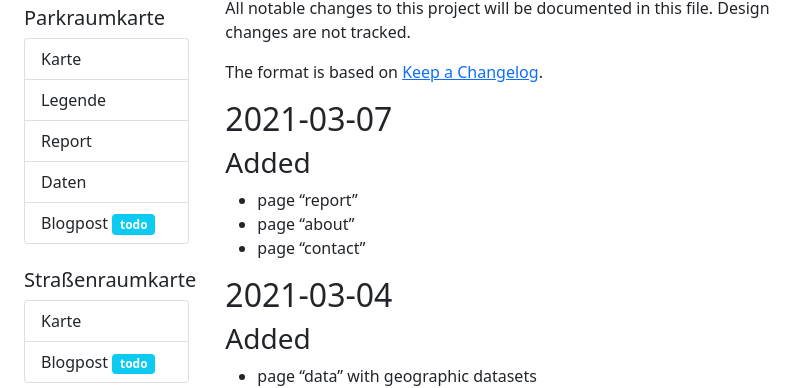
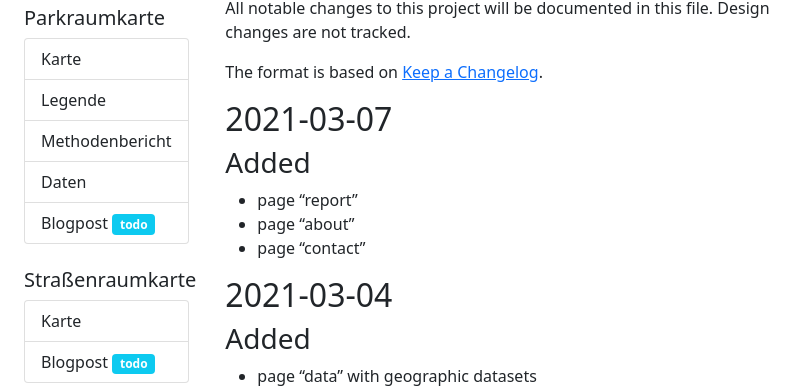
Before and after one commit to osmberlin/strassenraumkarte-neukoelln, a Jekyll site: the page built from changelog.md, in a window 1280 px wide. Shown: the part 108-496 px from the top of the page, without its empty margins (0-808 px from the left). Built offline with Jekyll 4.4.1, drawn with Linux system fonts in a browser that asks for light colours.

Commit message:
rename "Report" > "Methodenbericht"

```diff
--- a/_includes/navigation.html
+++ b/_includes/navigation.html
@@ -9,9 +9,9 @@
     {% if page.url == "/" %}data-bs-toggle="modal" data-bs-target="#legendeModal"{% endif %}>
     Legende
   </a>
-  <a href="{{ '/parkraumkarte/report' | relative_url }}"
+  <a href="{{ '/parkraumkarte/methodenbericht' | relative_url }}"
     class="list-group-item list-group-item-action {% if page.menu_highlight == 'report' %}active{% endif %}">
-    Report
+    Methodenbericht
   </a>
   <a href="{{ '/data' | relative_url }}"
     class="list-group-item list-group-item-action {% if page.menu_highlight == 'data' %}active{% endif %}">
```
